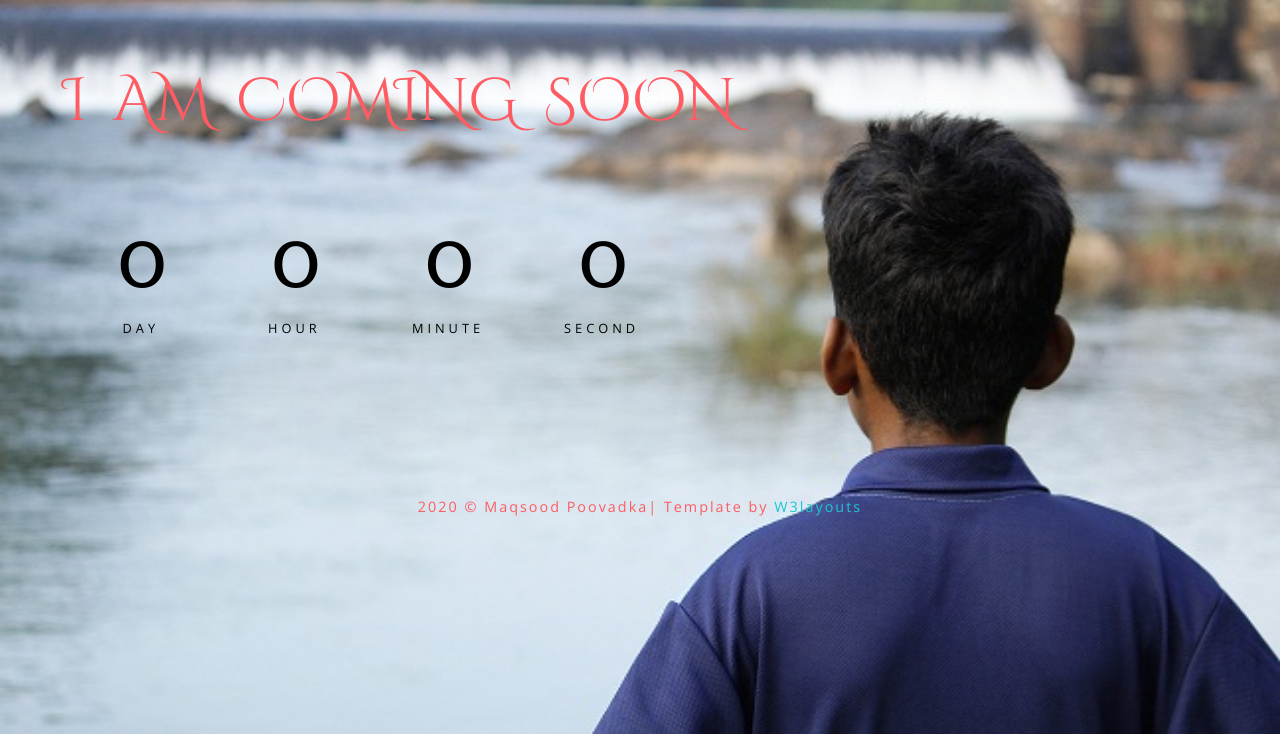
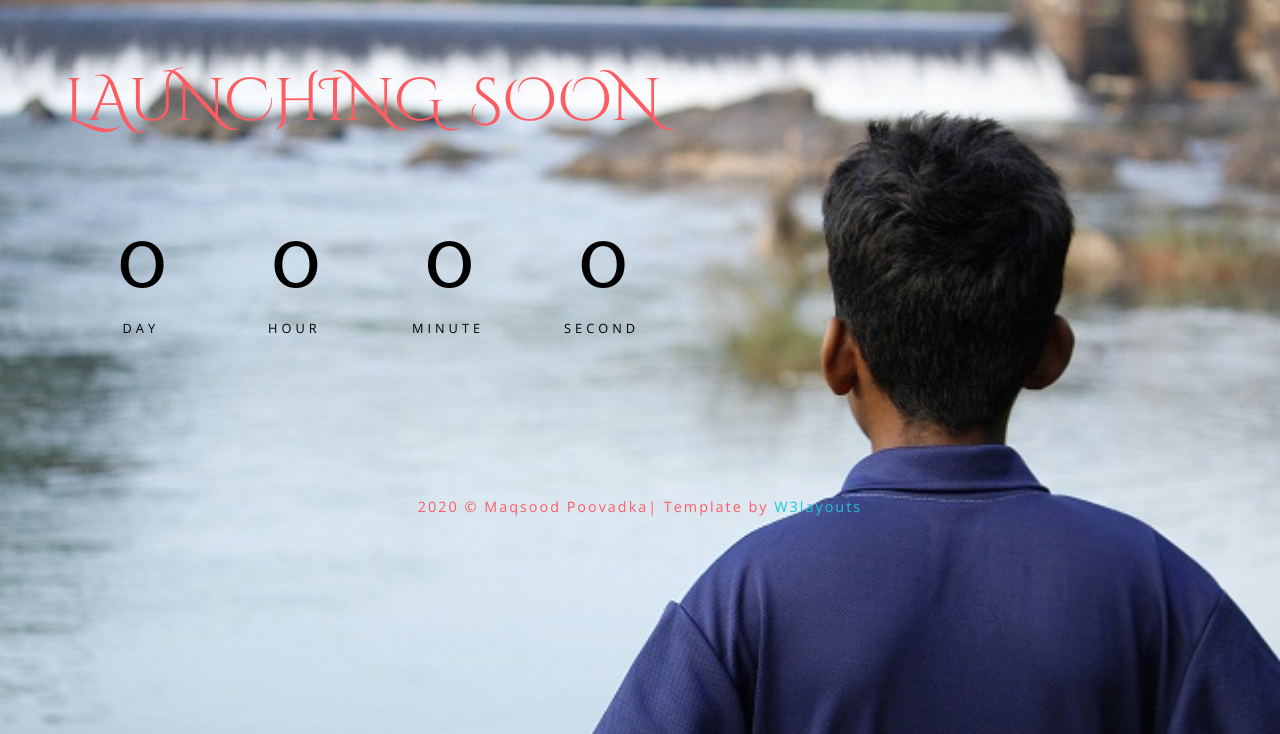
Before and after one commit to MaqsoodPoovadka/my-web, a plain HTML site: page index.html in a window 1280 px wide. Shown: the part 66-800 px from the top of the page. Drawn offline with nearby package versions, Linux system fonts and the light colour scheme; files whose address does not match are found by name.

Commit message:
Update index.html

```diff
--- a/index.html
+++ b/index.html
@@ -50,7 +50,7 @@ function hideURLbar(){ window.scrollTo(0,1); } </script>
 				</div>
 
 				<div class="header">
-					<h1>I am Coming Soon</h1>
+					<h1>Launching Soon</h1>
 				</div>
 				<!--timer-->
 				<div class="examples">
```
